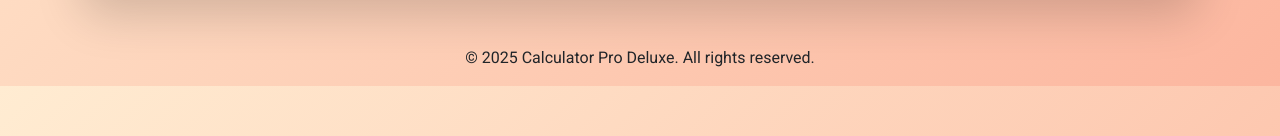
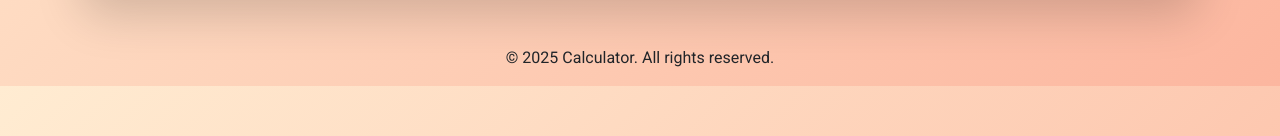
Before and after one commit to saikiran-private/calculator-node-js, a website: page public/index.html in a window 1280 px wide. Shown: the part 591-727 px from the top of the page. Drawn offline with nearby package versions, Linux system fonts and the light colour scheme.

Commit message:
Update index.html

```diff
--- a/public/index.html
+++ b/public/index.html
@@ -89,7 +89,7 @@
   </div>
 
   <footer class="text-center mt-5 mb-3">
-    &copy; 2025 Calculator Pro Deluxe. All rights reserved.
+    &copy; 2025 Calculator. All rights reserved.
   </footer>
 
   <!-- JS Scripts -->
```
